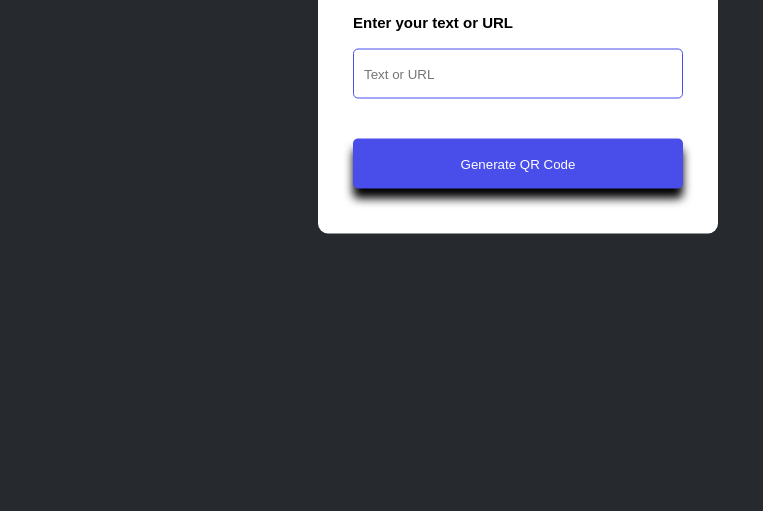
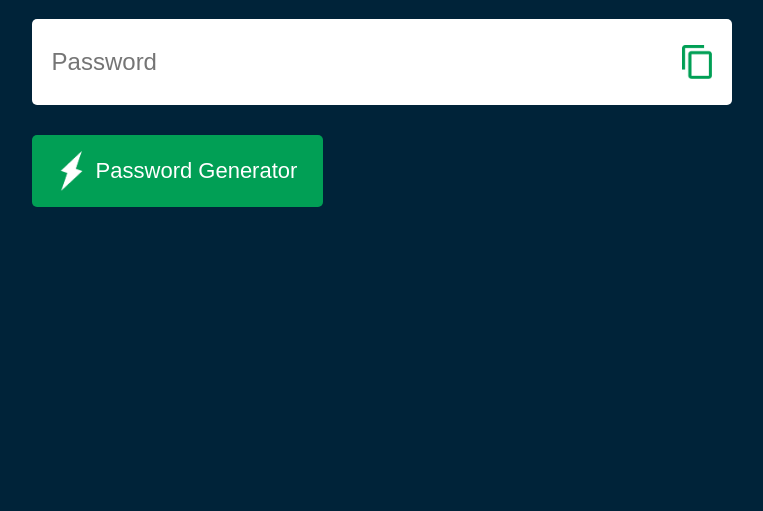
Before and after one commit to chetandeshmukh1004/javaScript-project, a plain HTML site: page index.html in a window 1280 px wide. Shown: the part 289-800 px from the top of the page, without its empty margins (122-885 px from the left). Drawn offline with Linux system fonts and the light colour scheme.

Commit message:
Random-password

```diff
--- a/index.html
+++ b/index.html
@@ -3,38 +3,48 @@
 <head>
   <meta charset="UTF-8">
   <meta name="viewport" content="width=device-width, initial-scale=1.0">
-  <title>Document</title>
+  <title>Random Password Generator</title>
   <link rel="stylesheet" href="style.css">
 </head>
 <body>
-  <div class="container">
-<p>Enter your text or URL</p>
-<input type="text" placeholder="Text or URL" id="qrText">
-<div id="imgBox">
-  <img src="" id="qrImage">
-</div>
-<button onclick="generateQR()">Generate QR Code</button>
+  <div class="Container">
+    <h1>Generat a <br><span>Random Password</span> </h1>
+    <div class="display">
+      <input type="text" id="Password" placeholder="Password">
+      <img src="images/copy.png" onclick="copyPassword()" >
+    </div>
+    <button onclick="createPassword ()"><img src="images/generate.png" > Password Generator</button>
   </div>
 
 <script>
-let imgBox = document.getElementById("imgBox");
-let qrImage = document.getElementById("qrImage");
-let qrText = document.getElementById("qrText");
+const PasswordBox = document.getElementById("Password");
+const lenght =12;
 
-  function generateQR(){
+const upperCase = "ABCDEFGHIJKLMNOPQRSTUVWXYZ";
+const lowerCase = "abcdefghijklmnopqrstuvwxyz";
+const number = "0123456789";
+const symbol = "@#$%^&*()_+~|{}[]<>/-=";
 
-    if(qrText.value.length>0){
-      qrImage.src = "https://api.qrserver.com/v1/create-qr-code/?size=150x150&data=" + qrText.value;
-    imgBox.classList.add("show-img");
-    }else{
-      qrText.classList.add('error');
-      setTimeout(()=>{
-        qrText.classList.remove('error');
-      },1000);
-    }
+const alChars = upperCase+lowerCase+number+symbol;
 
+function  createPassword (){
+  let Password = "";
+  Password += upperCase[Math.floor(Math.random() * upperCase.length)];
+  Password += lowerCase[Math.floor(Math.random() * lowerCase.length)];
+  Password += number[Math.floor(Math.random() * number.length)];
+  Password += symbol[Math.floor(Math.random() * symbol.length)];
 
+  while(lenght>Password.length){
+    Password += alChars[Math.floor(Math.random() * alChars.length)];
   }
+  PasswordBox.value = Password;
+}
+
+function copyPassword(){
+  PasswordBox.select();
+  document.execCommand("copy");
+}
+
 </script>
 
 </body>
--- a/style.css
+++ b/style.css
@@ -1,84 +1,63 @@
 *{
-  margin: 0px;
-  padding: 0px;
-  font-family: 'Poppins', sans-serif;
-  box-sizing: border-box;
-
+margin: 0;
+padding: 0;
+font-family: 'Poppins',sans-serif;
+box-sizing: border-box;
 }
 body{
-  background-color: #262a2f;
+  background: #002339;
+  color: #fff;
 }
-.container{
-width: 400px;
-padding: 25px 35px;
-position: absolute;
-top: 50%;
-left: 50%;
-transform: translate(-50%, -50%);
-background: #fff;
-border-radius: 10px;
+.Container{
+  margin:12%;
+  width: 90%;
+  max-width: 700px;
 }
-.container p{
-  font-weight: 600;
-  font-size: 15px;
-  margin-bottom: 8px;
-}
-.container input{
+.display{
   width: 100%;
-  height: 50px;
-  border: 1px solid #494eea;
-  outline: 0;
-  padding: 10px;
-  margin: 10px 0 20px;
+  margin-top: 50px;
+  margin-bottom:30px ;
+  background: #fff;
+  color: #333;
+  display: flex;
+  align-items: center;
+  justify-content: space-between;
+  padding: 26px 20px;
   border-radius: 5px;
 }
-.container button{
-  width: 100%;
-  height: 50px;
-  background: #494eea;
-  color: #fff;
+.Container h1{
+  font-weight: 500;
+  font-size: 45px;
+}
+.Container h1 span{
+  color: #019f55;
+  border-bottom: 4px solid #019f55;
+  padding-bottom: 7px;
+
+}.display img{
+  width: 30px;
+  cursor: pointer;
+}
+.display input{
   border: 0;
   outline: 0;
+  font-size: 24px;
+}
+.Container button img{
+  width: 28px;
+  margin-right: 10px;
+}
+.Container button{
+  border: 0;
+  outline: 0;
+  background: #019f55;
+  color: #fff;
+  font-size: 22px;
+  font-weight: 300;
+  display: flex;
+  align-items: center;
+  justify-content: center;
+  padding: 16px 26px;
   border-radius: 5px;
-  box-shadow: 0 10px 10px rgb(0,0,0,1);
   cursor: pointer;
-  margin: 20px 0;
-  font-weight: 500;
 }
-#imgBox{
-  width: 200px;
-  border-radius: 5px;
-  max-height: 0;
-  overflow: hidden;
-  transition: max-height 1s;
-
-}
-#imgBox img{
-  width: 100%;
-  padding: 10px;
-}
-#imgBox.show-img{
-  max-height: 300px;
-  margin: 10px auto;
-  border: 1px solid #d1d1d1;
-}
-.error{
-  animation: shake 0.1s linear 10px;
-}
-@keyframes shake{
-  0%{
-    transform: translateX(0);
-  }
-  20%{
-    transform: translateX(-2px);
-  }
-  50%{
-    transform: translateX(0);
-  }
-  75%{
-    transform: translateX(20px);
-  }
-  100%{
-    transform: translateX(0);
-  }
-}
```
Also changed, not shown: images/copy.png (added), images/generate.png (added).
